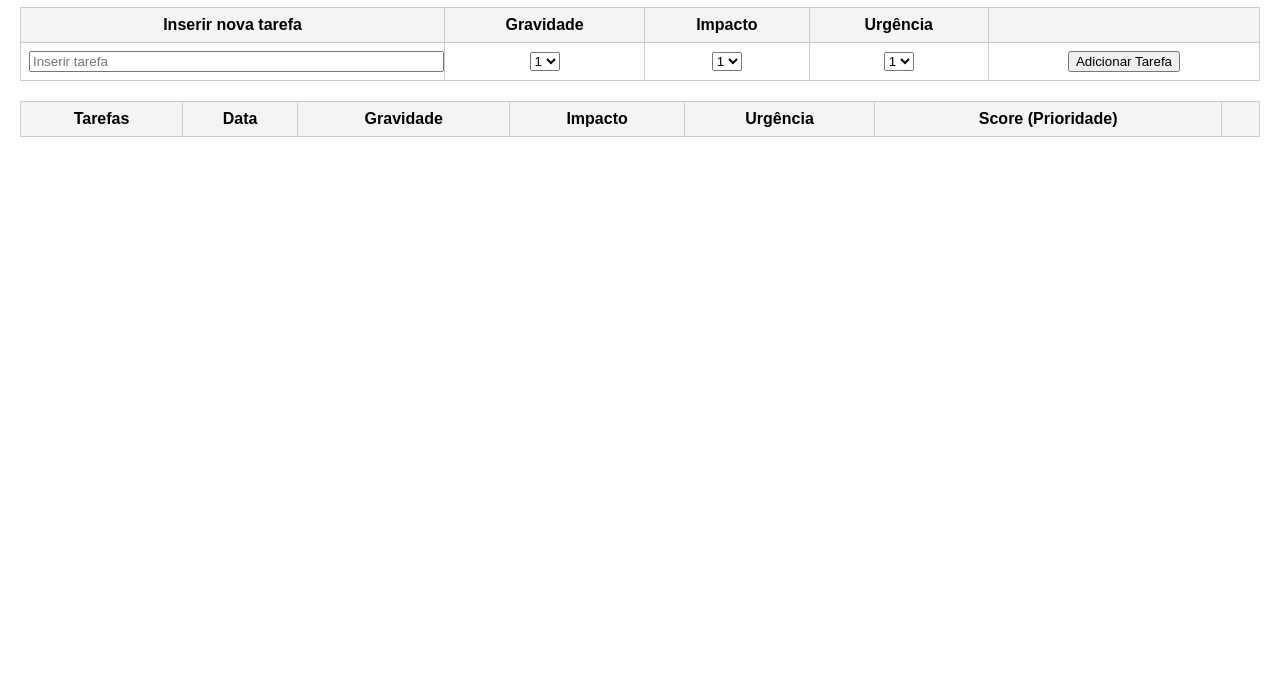
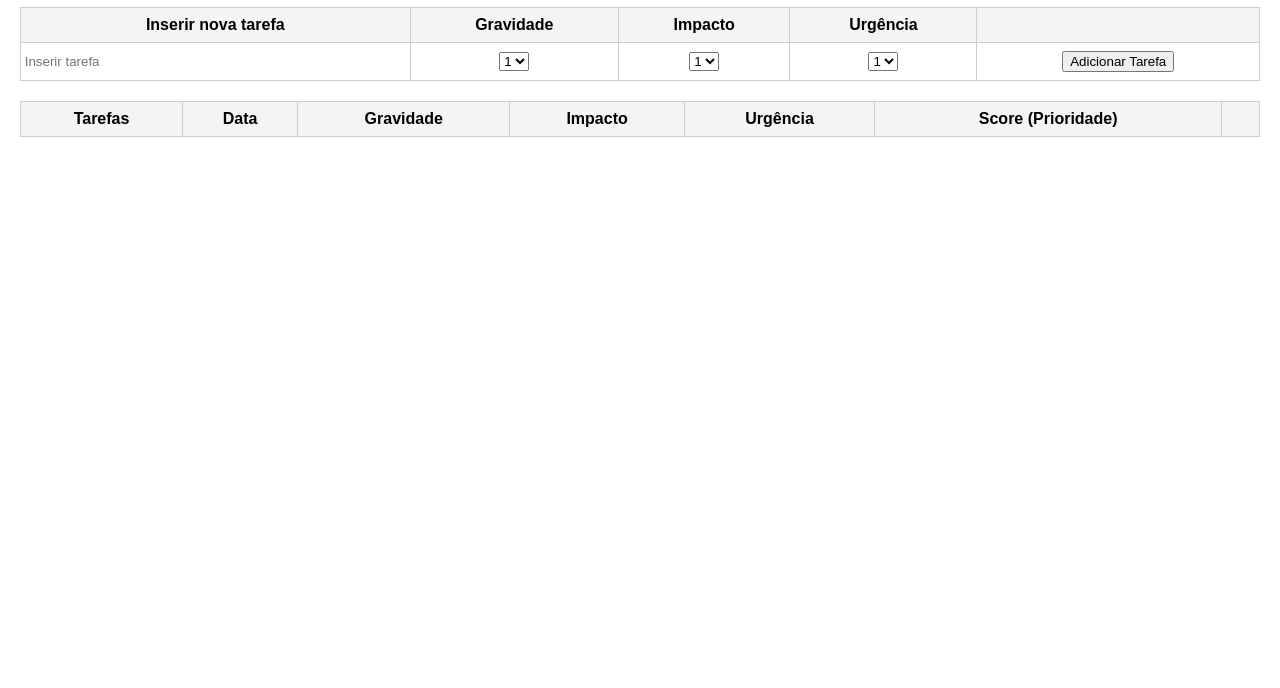
Before and after one commit to ggarciantt/prioritaze-task-list, a plain HTML site: page index.html in a window 1280 px wide. Shown: the part 112-800 px from the top of the page. Drawn offline with Linux system fonts and the light colour scheme.

Commit message:
Improved style of input task field

```diff
--- a/index.html
+++ b/index.html
@@ -50,12 +50,22 @@
     }
 
     #task-input {
+      height: 20px;
+      margin: 0;
+      padding: 0;
+    }
+
+    #task-input > input {
+      border: transparent;
+      height: 100%;
+      margin: 0;
+      padding: 0;
       width: 100%;
     }
 
     .dark-mode-toggle {
+      align-items: center;
       display: flex;
-      align-items: center;
       gap: 10px;
       margin-bottom: 20px;
     }
@@ -93,7 +103,7 @@
     <tbody>
       <form id="task-input-form">
         <tr>
-          <td><input type="text" id="task-input" placeholder="Inserir tarefa" required></td>
+          <td id="task-input"><input type="text" placeholder=" Inserir tarefa" required></td>
           <td><select id="gravity">
               <option value="1">1</option>
               <option value="2">2</option>
```
